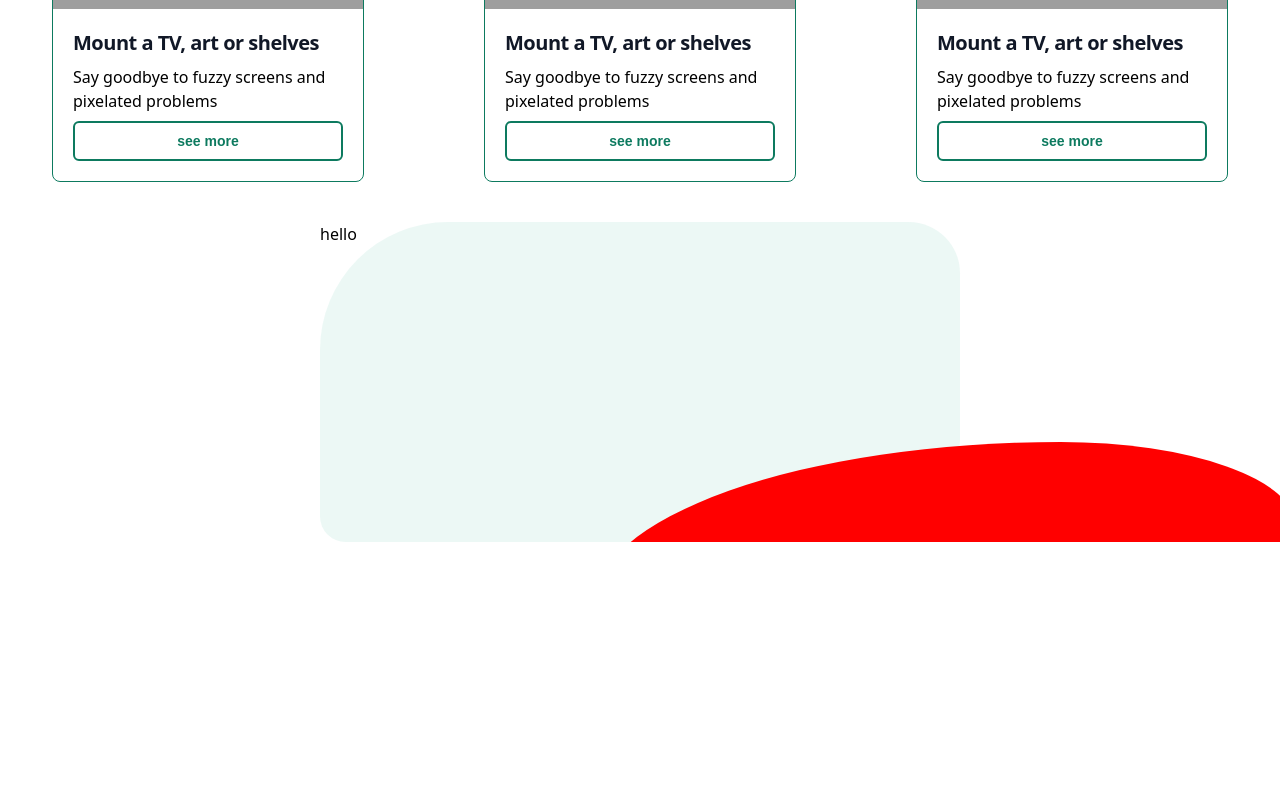
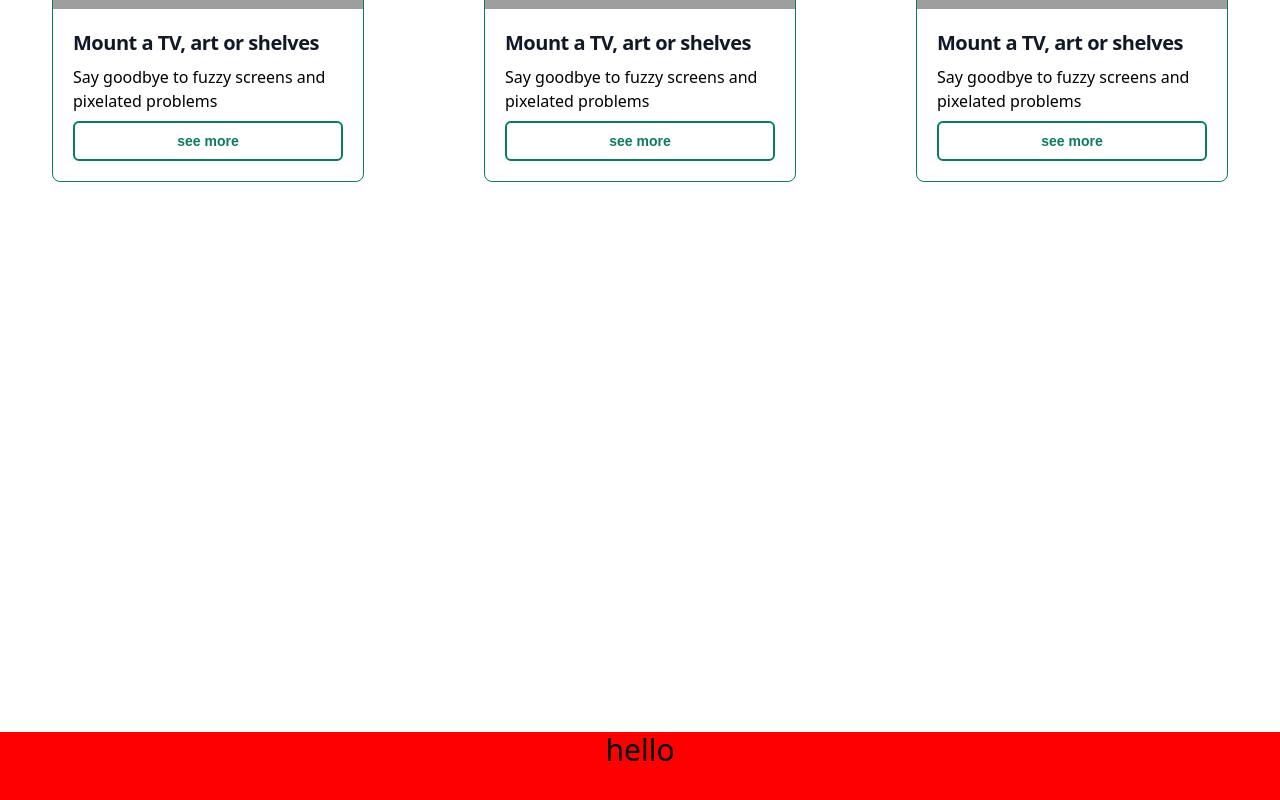
Before and after one commit to Elochukwu3/jb-task-searvice, a Next.js app: page / in a window 1280 px wide. Shown: the part 1378-2178 px from the top of the page. Before the commit the page ends 1920 px from the top, so only its background shows below. Built offline with nearby package versions, Linux system fonts and the light colour scheme; grey boxes are pictures that could not be loaded; a web font is replaced by a local one.

Commit message:
scroll card tryout failed

```diff
--- a/app/page.tsx
+++ b/app/page.tsx
@@ -1,6 +1,7 @@
 import { Metadata } from 'next';
 import Banner from "@components/Home/Banner";
-import ProductCard from "@components/product-card/Card"
+import ProductCard from "@components/product-card/Card";
+import CardParallax from "@components/product-card/CardParallax";
 
 export const metadata: Metadata = {
   openGraph: {
@@ -32,9 +33,17 @@ export default function Home() {
       <ProductCard/>
       <ProductCard/>
       </div>
-      <div className="rad">hello</div>
+      {/* <div className="rad">hello</div> */}
       {/* //create another folder and file calle help eith then add animation by the side and texte by the right */}
-      <div className="curve"/>
+      {/* <div className="curve"/> */}
+      <div className="flex flex-col items-center min-h-screen">
+      <div className="my-[50vh]">
+        <CardParallax color={"red"} index={0} />
+        <CardParallax color={"green"} index={1} />
+        <CardParallax color={"blue"} index={2} />
+        <CardParallax color={"pink"} index={3} />
+      </div>
+    </div>
     </main>
   )
 }
--- /dev/null
+++ b/components/product-card/CardParallax.tsx
@@ -0,0 +1,11 @@
+"use client"
+import { CardParallaxWrapper } from "./cardStyles";
+
+const CardParallax = ({index, color}:{index:number, color: string}) => {
+  return (
+    <CardParallaxWrapper >
+      <div style={{background: color, top:`calc(-5vh + ${index * 25}px)`}} className="origin-top w-screen -top-1/4 h-[500px] relative text-black text-3xl text-center bg-white">hello</div>
+    </CardParallaxWrapper>
+  );
+};
+export default CardParallax;
--- a/components/product-card/cardStyles.ts
+++ b/components/product-card/cardStyles.ts
@@ -12,3 +12,6 @@ bg-white absolute z-20 inset-x-0 bottom-0 top-0 py-5 duration-700 max-sm:rounded
 overflow-y-auto overflow-x-hidden no-scrollbar origin-bottom ease-[cubic-bezier(0.83, 0, 0.17, 1)]
 ${(p)=> (p.$bool ? "scale-y-95   opacity-100" : "scale-y-0 opacity-0")} transition-all
 `
+export const CardParallaxWrapper = tw.div`
+    flex h-screen items-center justify-center top-0 sticky
+`
--- a/styles/globals.css
+++ b/styles/globals.css
@@ -3,9 +3,6 @@
 @tailwind base;
 @tailwind components;
 @tailwind utilities;
-*::-webkit-scrollbar {
-  width: 0px;
-}
 
 *::-webkit-scrollbar-track {
   background: #ffffff;
@@ -15,9 +12,6 @@
   background-color: #000000;
   border-radius: 0px;
   border: 0px solid #ffffff;
-}
-:root {
-  --main-height: 112px;
 }
 
 * {
```
